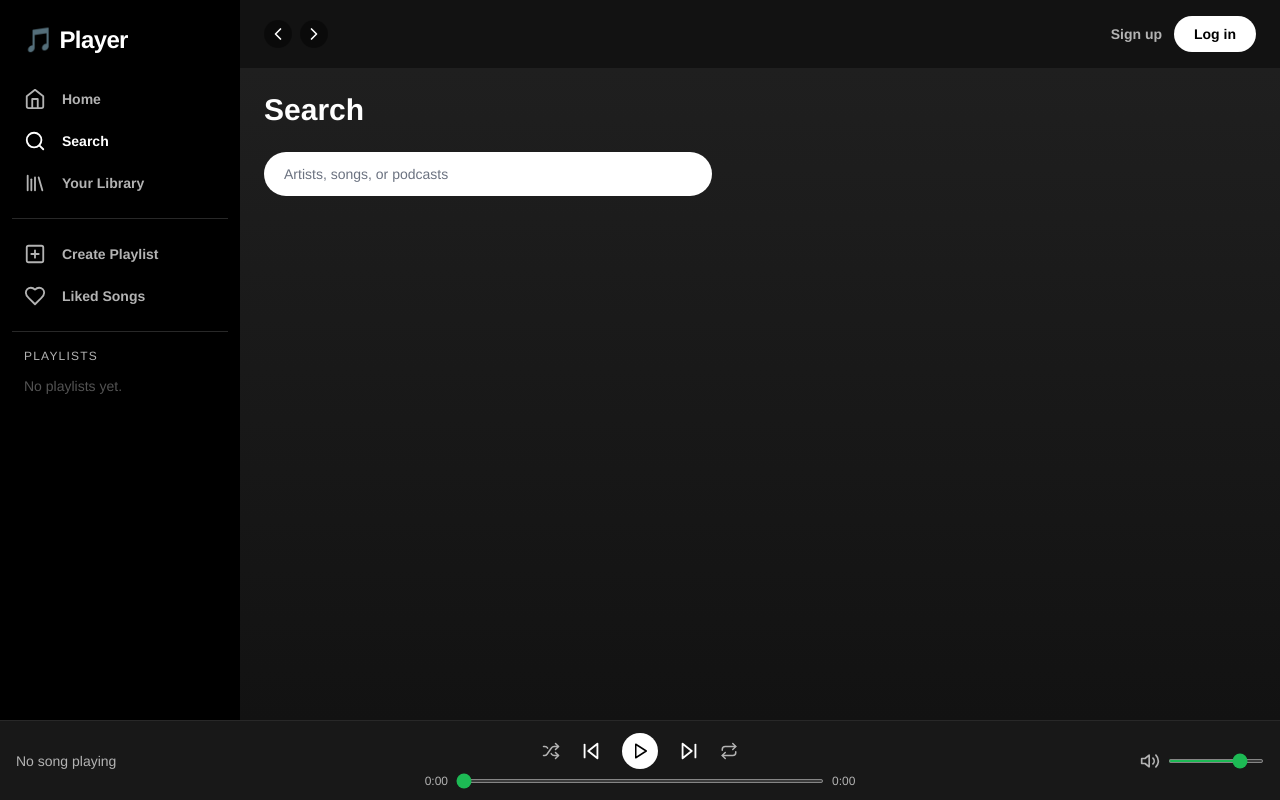
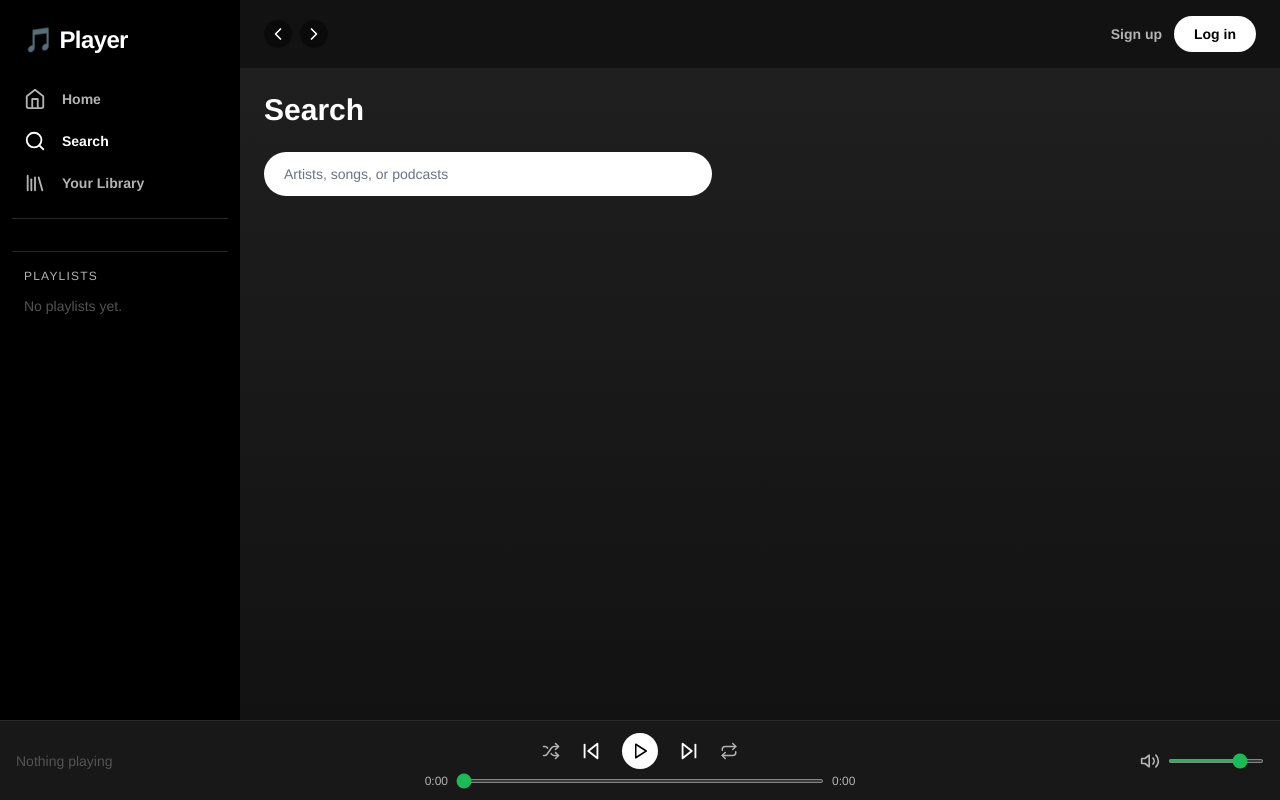
Before and after one commit to subhobhai943/player, a React app in the folder client/: page /search in a window 1280 px wide. Built offline with nearby package versions, Linux system fonts and the light colour scheme; the HTML template or start-up script is replaced by a standard one.

Commit message:
feat: complete Step 5 - full music player with shuffle, repeat, keyboard shortcuts, mobile UI

```diff
--- a/client/src/components/Layout.jsx
+++ b/client/src/components/Layout.jsx
@@ -2,22 +2,29 @@ import React from 'react';
 import Sidebar from './Sidebar';
 import PlayerBar from './PlayerBar';
 import Navbar from './Navbar';
+import MiniPlayer from './MiniPlayer';
 
 const Layout = ({ children }) => {
   return (
     <div className="h-screen flex flex-col bg-spotify-black overflow-hidden">
-      {/* Main area: Sidebar + Content */}
       <div className="flex flex-1 overflow-hidden">
-        <Sidebar />
+        {/* Sidebar: hidden on mobile */}
+        <div className="hidden sm:block">
+          <Sidebar />
+        </div>
         <div className="flex flex-col flex-1 overflow-hidden">
           <Navbar />
-          <main className="flex-1 overflow-y-auto p-6 bg-gradient-to-b from-[#1f1f1f] to-spotify-black">
+          <main className="flex-1 overflow-y-auto p-4 sm:p-6 bg-gradient-to-b from-[#1f1f1f] to-spotify-black pb-20 sm:pb-6">
             {children}
           </main>
         </div>
       </div>
-      {/* Player bar pinned at bottom */}
-      <PlayerBar />
+      {/* Desktop player bar */}
+      <div className="hidden sm:block">
+        <PlayerBar />
+      </div>
+      {/* Mobile mini player */}
+      <MiniPlayer />
     </div>
   );
 };
--- /dev/null
+++ b/client/src/components/MiniPlayer.jsx
@@ -0,0 +1,44 @@
+import React from 'react';
+import { Play, Pause, SkipForward, X } from 'lucide-react';
+import usePlayerStore from '../store/playerStore';
+
+/**
+ * Mobile bottom mini-player shown when a song is playing.
+ * Sits above the mobile nav bar on small screens.
+ */
+const MiniPlayer = () => {
+  const { currentSong, isPlaying, pauseSong, resumeSong, nextSong } = usePlayerStore();
+
+  if (!currentSong) return null;
+
+  return (
+    <div className="sm:hidden fixed bottom-0 left-0 right-0 z-40 bg-[#282828] border-t border-[#383838] px-3 py-2">
+      <div className="flex items-center gap-3">
+        <img
+          src={currentSong.coverUrl || 'https://placehold.co/40x40/181818/ffffff?text=♪'}
+          alt={currentSong.title}
+          className="w-10 h-10 rounded object-cover shrink-0"
+        />
+        <div className="flex-1 min-w-0">
+          <p className="text-white text-sm font-semibold truncate">{currentSong.title}</p>
+          <p className="text-spotify-light text-xs truncate">{currentSong.artist}</p>
+        </div>
+        <div className="flex items-center gap-3">
+          <button
+            onClick={() => (isPlaying ? pauseSong() : resumeSong())}
+            className="w-8 h-8 rounded-full bg-white flex items-center justify-center"
+          >
+            {isPlaying
+              ? <Pause size={16} className="text-black" />
+              : <Play size={16} className="text-black ml-0.5" />}
+          </button>
+          <button onClick={nextSong} className="text-white">
+            <SkipForward size={20} />
+          </button>
+        </div>
+      </div>
+    </div>
+  );
+};
+
+export default MiniPlayer;
--- a/client/src/components/PlayerBar.jsx
+++ b/client/src/components/PlayerBar.jsx
@@ -1,36 +1,52 @@
-import React, { useRef, useEffect, useState } from 'react';
+import React, { useRef, useEffect, useState, useCallback } from 'react';
 import {
   Play, Pause, SkipBack, SkipForward,
-  Volume2, VolumeX, Shuffle, Repeat
+  Volume2, VolumeX, Heart, Shuffle, Repeat, Repeat1
 } from 'lucide-react';
-import { Heart } from 'lucide-react';
 import usePlayerStore from '../store/playerStore';
 import useLike from '../hooks/useLike';
+import useKeyboardControls from '../hooks/useKeyboardControls';
+import useMediaSession from '../hooks/useMediaSession';
 
 const PlayerBar = () => {
   const {
     currentSong, isPlaying, volume, progress,
-    pauseSong, resumeSong, setVolume,
-    setProgress, nextSong, prevSong,
+    pauseSong, resumeSong, setVolume, setProgress,
+    nextSong, prevSong, isShuffle, repeatMode,
+    toggleShuffle, cycleRepeat,
   } = usePlayerStore();
 
   const audioRef = useRef(null);
   const [duration, setDuration] = useState(0);
   const { liked, toggleLike } = useLike(currentSong?._id);
 
+  // Global keyboard shortcuts
+  useKeyboardControls();
+  // OS media session (lock screen / headphone controls)
+  useMediaSession();
+
+  // Sync play/pause state with audio element
   useEffect(() => {
-    if (!audioRef.current) return;
+    if (!audioRef.current || !currentSong) return;
     if (isPlaying) audioRef.current.play().catch(() => {});
     else audioRef.current.pause();
   }, [isPlaying, currentSong]);
+
+  // Seek-to-0 when song changes
+  useEffect(() => {
+    if (audioRef.current) {
+      audioRef.current.currentTime = 0;
+      setDuration(0);
+    }
+  }, [currentSong?._id]);
 
   useEffect(() => {
     if (audioRef.current) audioRef.current.volume = volume;
   }, [volume]);
 
-  const handleTimeUpdate = () => {
+  const handleTimeUpdate = useCallback(() => {
     if (audioRef.current) setProgress(audioRef.current.currentTime);
-  };
+  }, []);
 
   const handleSeek = (e) => {
     const val = Number(e.target.value);
@@ -39,13 +55,16 @@ const PlayerBar = () => {
   };
 
   const formatTime = (s) => {
+    if (!s || isNaN(s)) return '0:00';
     const m = Math.floor(s / 60);
     const sec = Math.floor(s % 60);
     return `${m}:${sec.toString().padStart(2, '0')}`;
   };
 
+  const RepeatIcon = repeatMode === 'one' ? Repeat1 : Repeat;
+
   return (
-    <footer className="h-20 bg-spotify-dark border-t border-[#282828] flex items-center px-4 shrink-0">
+    <footer className="h-20 bg-[#181818] border-t border-[#282828] flex items-center px-4 shrink-0 z-50">
       {currentSong && (
         <audio
           ref={audioRef}
@@ -53,6 +72,7 @@ const PlayerBar = () => {
           onTimeUpdate={handleTimeUpdate}
           onLoadedMetadata={(e) => setDuration(e.target.duration)}
           onEnded={nextSong}
+          preload="metadata"
         />
       )}
 
@@ -71,6 +91,7 @@ const PlayerBar = () => {
             </div>
             <button
               onClick={toggleLike}
+              title="Like song"
               className={`ml-2 shrink-0 transition-colors ${
                 liked ? 'text-spotify-green' : 'text-spotify-light hover:text-white'
               }`}
@@ -79,48 +100,95 @@ const PlayerBar = () => {
             </button>
           </>
         ) : (
-          <p className="text-spotify-light text-sm">No song playing</p>
+          <p className="text-[#535353] text-sm hidden sm:block">Nothing playing</p>
         )}
       </div>
 
       {/* Center: Controls + Seek */}
-      <div className="flex flex-col items-center gap-1 flex-1">
-        <div className="flex items-center gap-5">
-          <button className="text-spotify-light hover:text-white transition"><Shuffle size={18} /></button>
-          <button onClick={prevSong} className="text-white hover:scale-110 transition"><SkipBack size={22} /></button>
+      <div className="flex flex-col items-center gap-1 flex-1 px-4">
+        <div className="flex items-center gap-4 sm:gap-5">
+          {/* Shuffle */}
+          <button
+            onClick={toggleShuffle}
+            title="Shuffle (S)"
+            className={`transition-colors hidden sm:block ${
+              isShuffle ? 'text-spotify-green' : 'text-spotify-light hover:text-white'
+            }`}
+          >
+            <Shuffle size={18} />
+          </button>
+
+          {/* Prev */}
+          <button
+            onClick={prevSong}
+            title="Previous (←)"
+            className="text-white hover:scale-110 transition"
+          >
+            <SkipBack size={22} />
+          </button>
+
+          {/* Play/Pause */}
           <button
             onClick={() => (isPlaying ? pauseSong() : resumeSong())}
-            className="w-9 h-9 rounded-full bg-white flex items-center justify-center hover:scale-105 transition"
+            title="Play/Pause (Space)"
+            className="w-9 h-9 rounded-full bg-white flex items-center justify-center hover:scale-105 transition shrink-0"
           >
             {isPlaying
               ? <Pause size={18} className="text-black" />
               : <Play size={18} className="text-black ml-0.5" />}
           </button>
-          <button onClick={nextSong} className="text-white hover:scale-110 transition"><SkipForward size={22} /></button>
-          <button className="text-spotify-light hover:text-white transition"><Repeat size={18} /></button>
+
+          {/* Next */}
+          <button
+            onClick={nextSong}
+            title="Next (→)"
+            className="text-white hover:scale-110 transition"
+          >
+            <SkipForward size={22} />
+          </button>
+
+          {/* Repeat */}
+          <button
+            onClick={cycleRepeat}
+            title={`Repeat: ${repeatMode}`}
+            className={`transition-colors hidden sm:block ${
+              repeatMode !== 'none' ? 'text-spotify-green' : 'text-spotify-light hover:text-white'
+            }`}
+          >
+            <RepeatIcon size={18} />
+          </button>
         </div>
+
+        {/* Seek bar */}
         <div className="flex items-center gap-2 w-full max-w-md">
-          <span className="text-xs text-spotify-light w-8 text-right">{formatTime(progress)}</span>
+          <span className="text-xs text-spotify-light w-8 text-right tabular-nums">{formatTime(progress)}</span>
           <input
-            type="range" min={0} max={duration || 0} step={0.5}
+            type="range"
+            min={0}
+            max={duration || 0}
+            step={0.5}
             value={progress}
             onChange={handleSeek}
             className="flex-1 h-1 accent-spotify-green cursor-pointer"
           />
-          <span className="text-xs text-spotify-light w-8">{formatTime(duration)}</span>
+          <span className="text-xs text-spotify-light w-8 tabular-nums">{formatTime(duration)}</span>
         </div>
       </div>
 
       {/* Right: Volume */}
-      <div className="flex items-center gap-2 w-[30%] justify-end">
+      <div className="hidden sm:flex items-center gap-2 w-[30%] justify-end">
         <button
           onClick={() => setVolume(volume === 0 ? 0.8 : 0)}
+          title="Mute (M)"
           className="text-spotify-light hover:text-white transition"
         >
           {volume === 0 ? <VolumeX size={20} /> : <Volume2 size={20} />}
         </button>
         <input
-          type="range" min={0} max={1} step={0.01}
+          type="range"
+          min={0}
+          max={1}
+          step={0.01}
           value={volume}
           onChange={(e) => setVolume(Number(e.target.value))}
           className="w-24 h-1 accent-spotify-green cursor-pointer"
--- a/client/src/components/Sidebar.jsx
+++ b/client/src/components/Sidebar.jsx
@@ -1,6 +1,7 @@
 import React from 'react';
 import { NavLink } from 'react-router-dom';
-import { Home, Search, Library, PlusSquare, Heart } from 'lucide-react';
+import { Home, Search, Library, PlusSquare, Heart, Upload } from 'lucide-react';
+import useAuthStore from '../store/authStore';
 
 const navItems = [
   { icon: Home, label: 'Home', to: '/' },
@@ -9,16 +10,14 @@ const navItems = [
 ];
 
 const Sidebar = () => {
+  const { isAuthenticated } = useAuthStore();
+
   return (
     <aside className="w-60 bg-black flex flex-col h-full shrink-0">
-      {/* Logo */}
       <div className="px-6 py-6">
-        <span className="text-white font-bold text-2xl tracking-tight">
-          🎵 Player
-        </span>
+        <span className="text-white font-bold text-2xl tracking-tight">🎵 Player</span>
       </div>
 
-      {/* Main nav */}
       <nav className="px-3 space-y-1">
         {navItems.map(({ icon: Icon, label, to }) => (
           <NavLink
@@ -26,9 +25,7 @@ const Sidebar = () => {
             to={to}
             className={({ isActive }) =>
               `flex items-center gap-4 px-3 py-2 rounded-md text-sm font-semibold transition-colors ${
-                isActive
-                  ? 'text-white'
-                  : 'text-spotify-light hover:text-white'
+                isActive ? 'text-white' : 'text-spotify-light hover:text-white'
               }`
             }
           >
@@ -40,12 +37,8 @@ const Sidebar = () => {
 
       <div className="border-t border-[#282828] my-4 mx-3" />
 
-      {/* Library actions */}
       <div className="px-3 space-y-1">
-        <button className="flex items-center gap-4 px-3 py-2 rounded-md text-sm font-semibold text-spotify-light hover:text-white w-full transition-colors">
-          <PlusSquare size={22} />
-          Create Playlist
-        </button>
+        {isAuthenticated && (
           <NavLink
             to="/liked"
             className={({ isActive }) =>
@@ -57,9 +50,22 @@ const Sidebar = () => {
             <Heart size={22} />
             Liked Songs
           </NavLink>
+        )}
+        {isAuthenticated && (
+          <NavLink
+            to="/upload"
+            className={({ isActive }) =>
+              `flex items-center gap-4 px-3 py-2 rounded-md text-sm font-semibold transition-colors ${
+                isActive ? 'text-white' : 'text-spotify-light hover:text-white'
+              }`
+            }
+          >
+            <Upload size={22} />
+            Upload Song
+          </NavLink>
+        )}
       </div>
 
-      {/* Playlist list placeholder */}
       <div className="border-t border-[#282828] my-4 mx-3" />
       <div className="px-6 flex-1 overflow-y-auto">
         <p className="text-xs text-spotify-light uppercase tracking-widest mb-3">Playlists</p>
--- a/client/src/components/SongCard.jsx
+++ b/client/src/components/SongCard.jsx
@@ -1,15 +1,15 @@
 import React from 'react';
-import { Play } from 'lucide-react';
+import { Play, Pause } from 'lucide-react';
 import usePlayerStore from '../store/playerStore';
 
 const SongCard = ({ song, queue = [] }) => {
-  const { playSong, setQueue, currentSong, isPlaying, pauseSong } = usePlayerStore();
+  const { playSong, pauseSong, resumeSong, setQueue, currentSong, isPlaying } = usePlayerStore();
   const isActive = currentSong?._id === song._id;
 
   const handlePlay = () => {
-    if (isActive && isPlaying) {
-      pauseSong();
-    } else {
+    if (isActive && isPlaying) pauseSong();
+    else if (isActive) resumeSong();
+    else {
       setQueue(queue.length ? queue : [song]);
       playSong(song);
     }
@@ -22,7 +22,6 @@ const SongCard = ({ song, queue = [] }) => {
       }`}
       onClick={handlePlay}
     >
-      {/* Cover */}
       <div className="relative mb-4">
         <img
           src={song.coverUrl || 'https://placehold.co/200x200/282828/ffffff?text=♪'}
@@ -30,17 +29,17 @@ const SongCard = ({ song, queue = [] }) => {
           className="w-full aspect-square object-cover rounded-md shadow-lg"
         />
         <button
-          className={`absolute bottom-2 right-2 w-10 h-10 rounded-full bg-spotify-green flex items-center justify-center shadow-lg transition-all ${
+          className={`absolute bottom-2 right-2 w-10 h-10 rounded-full bg-spotify-green flex items-center justify-center shadow-lg transition-all duration-200 ${
             isActive && isPlaying
               ? 'opacity-100 translate-y-0'
               : 'opacity-0 group-hover:opacity-100 translate-y-2 group-hover:translate-y-0'
           }`}
         >
-          <Play size={18} className="text-black ml-0.5" fill="black" />
+          {isActive && isPlaying
+            ? <Pause size={18} className="text-black" fill="black" />
+            : <Play size={18} className="text-black ml-0.5" fill="black" />}
         </button>
       </div>
-
-      {/* Info */}
       <p className="text-white font-semibold text-sm truncate">{song.title}</p>
       <p className="text-spotify-light text-xs truncate mt-1">{song.artist}</p>
     </div>
--- /dev/null
+++ b/client/src/hooks/useKeyboardControls.js
@@ -0,0 +1,52 @@
+import { useEffect } from 'react';
+import usePlayerStore from '../store/playerStore';
+
+/**
+ * Global keyboard shortcuts for the music player.
+ * Space = play/pause, ArrowRight = next, ArrowLeft = prev,
+ * ArrowUp = volume up, ArrowDown = volume down, M = mute
+ */
+const useKeyboardControls = () => {
+  const { isPlaying, pauseSong, resumeSong, nextSong, prevSong, volume, setVolume } = usePlayerStore();
+
+  useEffect(() => {
+    const handler = (e) => {
+      const tag = document.activeElement?.tagName;
+      // Don't hijack shortcuts when typing in inputs
+      if (tag === 'INPUT' || tag === 'TEXTAREA') return;
+
+      switch (e.code) {
+        case 'Space':
+          e.preventDefault();
+          isPlaying ? pauseSong() : resumeSong();
+          break;
+        case 'ArrowRight':
+          e.preventDefault();
+          nextSong();
+          break;
+        case 'ArrowLeft':
+          e.preventDefault();
+          prevSong();
+          break;
+        case 'ArrowUp':
+          e.preventDefault();
+          setVolume(Math.min(1, volume + 0.1));
+          break;
+        case 'ArrowDown':
+          e.preventDefault();
+          setVolume(Math.max(0, volume - 0.1));
+          break;
+        case 'KeyM':
+          setVolume(volume > 0 ? 0 : 0.8);
+          break;
+        default:
+          break;
+      }
+    };
+
+    window.addEventListener('keydown', handler);
+    return () => window.removeEventListener('keydown', handler);
+  }, [isPlaying, volume]);
+};
+
+export default useKeyboardControls;
--- /dev/null
+++ b/client/src/hooks/useMediaSession.js
@@ -0,0 +1,32 @@
+import { useEffect } from 'react';
+import usePlayerStore from '../store/playerStore';
+
+/**
+ * Wires the browser Media Session API.
+ * Enables OS-level media controls (lock screen, headphone buttons, etc.)
+ */
+const useMediaSession = () => {
+  const { currentSong, isPlaying, nextSong, prevSong, pauseSong, resumeSong } = usePlayerStore();
+
+  useEffect(() => {
+    if (!('mediaSession' in navigator) || !currentSong) return;
+
+    navigator.mediaSession.metadata = new MediaMetadata({
+      title: currentSong.title,
+      artist: currentSong.artist,
+      album: currentSong.album?.title || '',
+      artwork: currentSong.coverUrl
+        ? [{ src: currentSong.coverUrl, sizes: '512x512', type: 'image/jpeg' }]
+        : [],
+    });
+
+    navigator.mediaSession.setActionHandler('play', resumeSong);
+    navigator.mediaSession.setActionHandler('pause', pauseSong);
+    navigator.mediaSession.setActionHandler('nexttrack', nextSong);
+    navigator.mediaSession.setActionHandler('previoustrack', prevSong);
+
+    navigator.mediaSession.playbackState = isPlaying ? 'playing' : 'paused';
+  }, [currentSong, isPlaying]);
+};
+
+export default useMediaSession;
--- a/client/src/store/playerStore.js
+++ b/client/src/store/playerStore.js
@@ -1,30 +1,79 @@
 import { create } from 'zustand';
 
-const usePlayerStore = create((set) => ({
+const usePlayerStore = create((set, get) => ({
   currentSong: null,
   queue: [],
+  originalQueue: [], // backup for shuffle toggle
   isPlaying: false,
   volume: 0.8,
   progress: 0,
+  isShuffle: false,
+  repeatMode: 'none', // 'none' | 'all' | 'one'
 
-  playSong: (song) => set({ currentSong: song, isPlaying: true }),
+  playSong: (song) => set({ currentSong: song, isPlaying: true, progress: 0 }),
   pauseSong: () => set({ isPlaying: false }),
   resumeSong: () => set({ isPlaying: true }),
-  setVolume: (vol) => set({ volume: vol }),
+  setVolume: (vol) => set({ volume: Math.max(0, Math.min(1, vol)) }),
   setProgress: (prog) => set({ progress: prog }),
-  setQueue: (songs) => set({ queue: songs }),
-  nextSong: () =>
-    set((state) => {
-      const idx = state.queue.findIndex((s) => s._id === state.currentSong?._id);
-      const next = state.queue[idx + 1];
-      return next ? { currentSong: next, isPlaying: true } : {};
-    }),
-  prevSong: () =>
-    set((state) => {
-      const idx = state.queue.findIndex((s) => s._id === state.currentSong?._id);
-      const prev = state.queue[idx - 1];
-      return prev ? { currentSong: prev, isPlaying: true } : {};
-    }),
+
+  setQueue: (songs) =>
+    set({ queue: songs, originalQueue: songs }),
+
+  toggleShuffle: () => {
+    const { isShuffle, queue, originalQueue, currentSong } = get();
+    if (!isShuffle) {
+      // Shuffle: put current song first, shuffle the rest
+      const rest = queue.filter((s) => s._id !== currentSong?._id);
+      const shuffled = rest.sort(() => Math.random() - 0.5);
+      set({ isShuffle: true, queue: currentSong ? [currentSong, ...shuffled] : shuffled });
+    } else {
+      // Restore original order
+      set({ isShuffle: false, queue: originalQueue });
+    }
+  },
+
+  cycleRepeat: () => {
+    const { repeatMode } = get();
+    const next = repeatMode === 'none' ? 'all' : repeatMode === 'all' ? 'one' : 'none';
+    set({ repeatMode: next });
+  },
+
+  nextSong: () => {
+    const { queue, currentSong, repeatMode, isShuffle } = get();
+    if (!currentSong || queue.length === 0) return;
+
+    if (repeatMode === 'one') {
+      set({ progress: 0, isPlaying: true });
+      return;
+    }
+
+    const idx = queue.findIndex((s) => s._id === currentSong._id);
+    const isLast = idx === queue.length - 1;
+
+    if (isLast && repeatMode === 'all') {
+      set({ currentSong: queue[0], isPlaying: true, progress: 0 });
+    } else if (!isLast) {
+      set({ currentSong: queue[idx + 1], isPlaying: true, progress: 0 });
+    } else {
+      set({ isPlaying: false });
+    }
+  },
+
+  prevSong: () => {
+    const { queue, currentSong, progress } = get();
+    if (!currentSong) return;
+
+    // If >3s into song, restart instead of going back
+    if (progress > 3) {
+      set({ progress: 0 });
+      return;
+    }
+
+    const idx = queue.findIndex((s) => s._id === currentSong._id);
+    if (idx > 0) {
+      set({ currentSong: queue[idx - 1], isPlaying: true, progress: 0 });
+    }
+  },
 }));
 
 export default usePlayerStore;
```
Also changed, not shown: client/src/components/SongRow.jsx (+24 -6 lines). Lines whose indentation alone changed are shown as unchanged.
